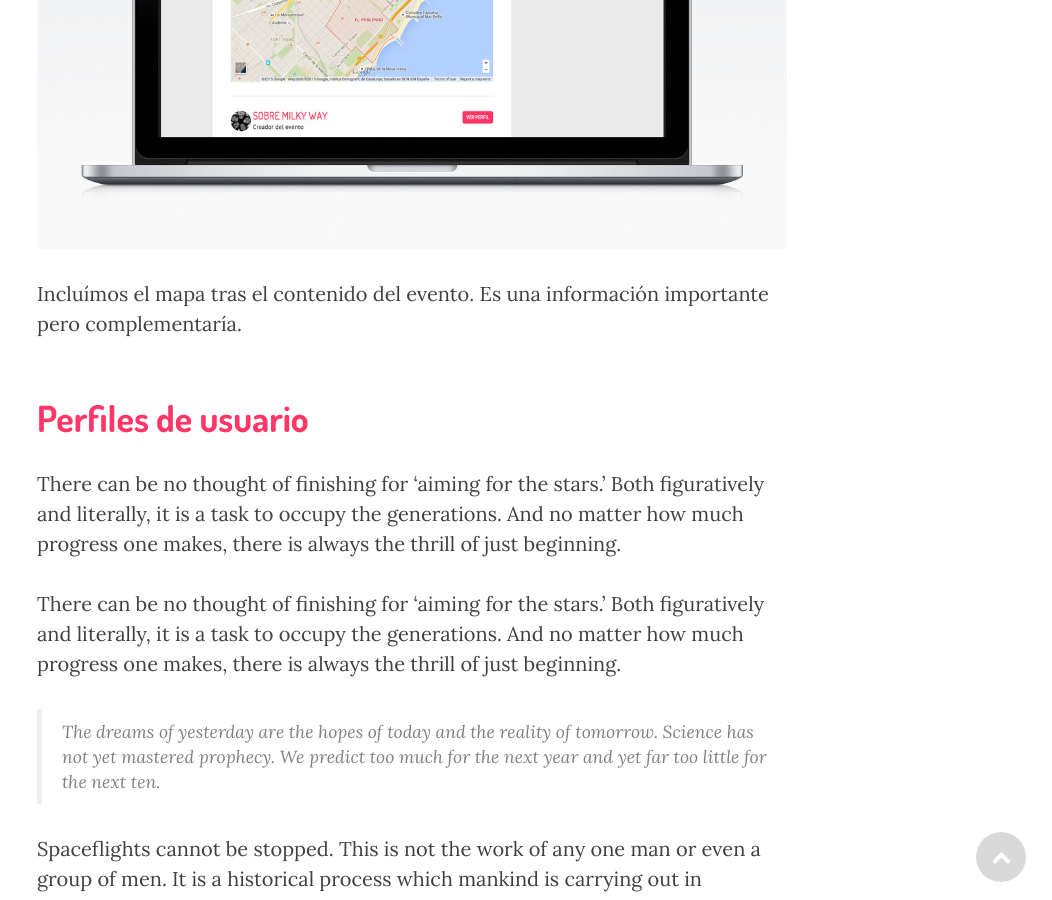
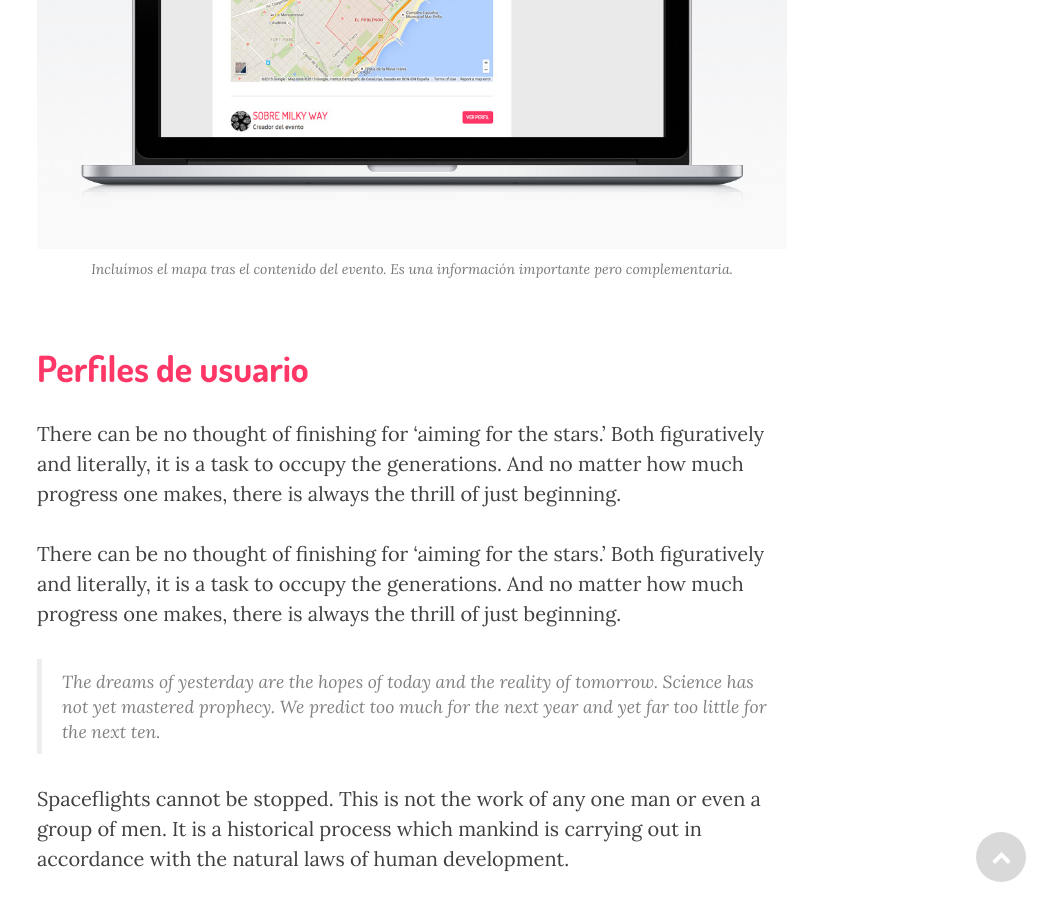
Before and after one commit to Rooof-Project/memoria, a Jekyll site: the page built from _posts/2015-04-13-Release-4.markdown, in a window 1280 px wide and 900 px high, scrolled down 3380 px. Shown: the whole window, without its empty margins (228-1280 px from the left). Built offline with Jekyll 4.4.1, drawn with Linux system fonts in a browser that asks for light colours; nearby versions of some CDN libraries.

Commit message:
Updated 2015-04-13-Release-4.markdown

```diff
--- a/_posts/2015-04-13-Release-4.markdown
+++ b/_posts/2015-04-13-Release-4.markdown
@@ -48,9 +48,7 @@ published: true
 <p>Claro que, como siempre teníamos que tener en cuenta al otro usuario, el creador del evento. En las entrevistas realizadas éste se sentía un poco receloso acerca de que todos supiesen donde vivía por lo que decidimos enseñar un mapa con una dirección aproximada. Una vez confirmada la reserva se facilitaría la dirección exacta vía email.
 </p>
 <img src="{{ site.baseurl }}/img/mapa.jpg" alt="Post Sample Image">
-
-
-<p>Incluímos el mapa tras el contenido del evento. Es una información importante pero complementaría.</p>
+<span class="caption text-muted">Incluímos el mapa tras el contenido del evento. Es una información importante pero complementaria.</span>
 
 <h2 class="section-heading">Perfiles de usuario</h2>
 
```
